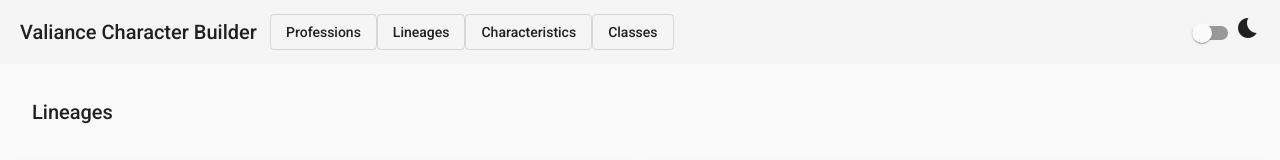
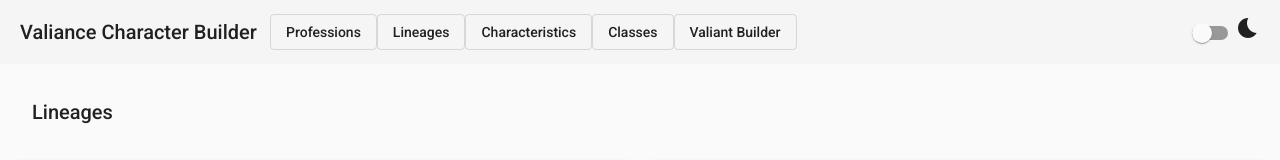
Before and after one commit to GzusO/Valiant-Builder, an Angular app: page /lineages in a window 1280 px wide. Shown: the top 160 px of the page. Built offline with nearby package versions, Linux system fonts and the light colour scheme; what angular-in-memory-web-api would draw is missing.

Commit message:
add link to builder

```diff
--- a/src/app/app.component.html
+++ b/src/app/app.component.html
@@ -7,6 +7,7 @@
         <a mat-stroked-button routerLink="/lineages">Lineages</a>
         <a mat-stroked-button routerLink="/characteristics">Characteristics</a>
         <a mat-stroked-button routerLink="/classes">Classes</a>
+        <a mat-stroked-button routerLink="/builder">Valiant Builder</a>
     </span>
     <span class="spacer"></span>
     <span class="toggle">
```
